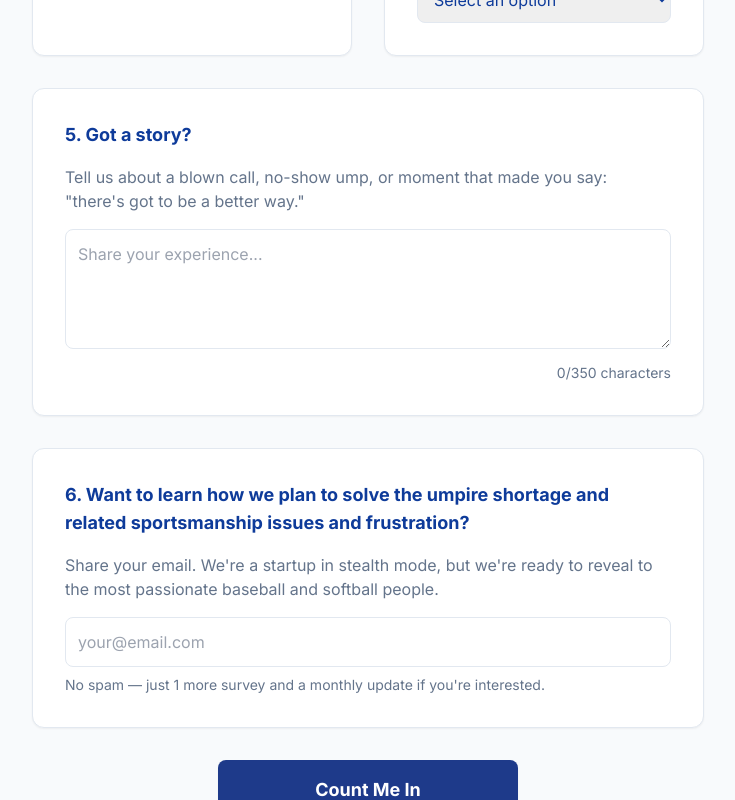
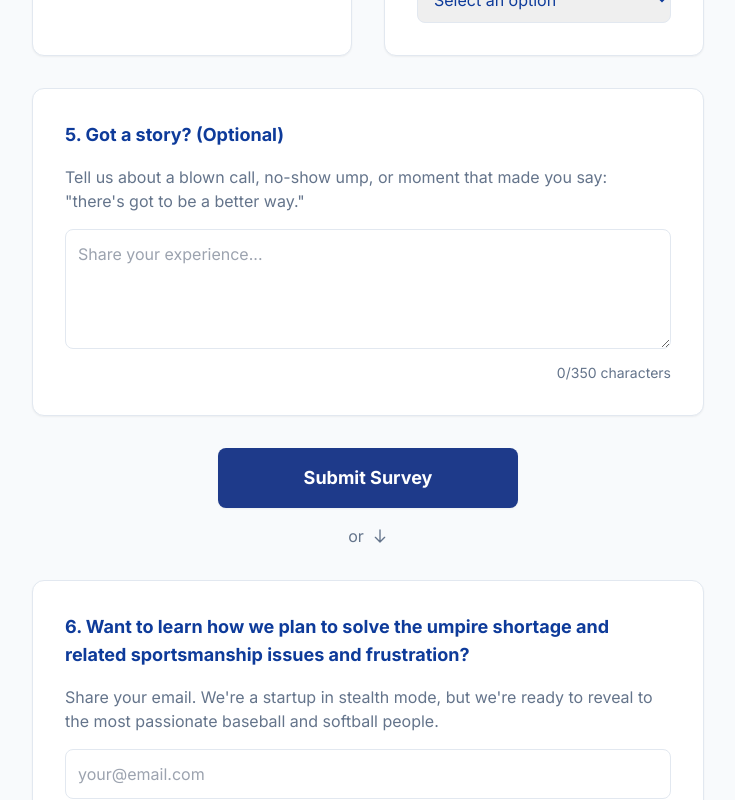
Before and after one commit to robreganSF/youth-survey, a React (Vite) app: page / in a window 1280 px wide. Shown: the part 700-1500 px from the top of the page, without its empty margins (272-1007 px from the left). Built offline with nearby package versions, Linux system fonts and the light colour scheme.

Commit message:
2 options

```diff
--- a/components/SurveyForm.tsx
+++ b/components/SurveyForm.tsx
@@ -144,7 +144,7 @@ function SurveyForm() {
           {/* Story Section - Full Width */}
           <div className="bg-card p-8 rounded-xl shadow-sm border border-border">
             <label className="block text-lg font-bold text-foreground mb-4">
-              5. Got a story?
+              5. Got a story? (Optional)
             </label>
             <p className="text-base text-muted-foreground mb-4">
               Tell us about a blown call, no-show ump, or moment that made you say: "there's got to be a better way."
@@ -159,6 +159,21 @@ function SurveyForm() {
             <p className="text-sm text-muted-foreground mt-2 text-right">
               {charCount}/350 characters
             </p>
+          </div>
+
+          <div className="flex flex-col items-center gap-4">
+            <button
+              type="submit"
+              className="w-full md:w-[300px] bg-primary text-primary-foreground py-4 px-6 rounded-lg text-lg font-bold hover:bg-secondary transition-all duration-300 shadow-sm hover:shadow-md transform hover:-translate-y-0.5"
+            >
+              Submit Survey
+            </button>
+            <div className="flex items-center gap-2 text-muted-foreground">
+              <span>or</span>
+              <svg className="w-4 h-4" fill="none" stroke="currentColor" viewBox="0 0 24 24">
+                <path strokeLinecap="round" strokeLinejoin="round" strokeWidth={2} d="M19 14l-7 7m0 0l-7-7m7 7V3" />
+              </svg>
+            </div>
           </div>
 
           {/* Email Section - Full Width */}
@@ -178,7 +193,7 @@ function SurveyForm() {
               placeholder="your@email.com"
             />
             <p className="text-sm text-muted-foreground mt-2">
-              No spam — just 1 more survey and a monthly update if you're interested.
+              Want to help shape the future of amateur baseball & softball? Share your email for Part 2 of the survey—plus exclusive updates on what we're building. We'll never spam or sell your info.
             </p>
           </div>
 
```
